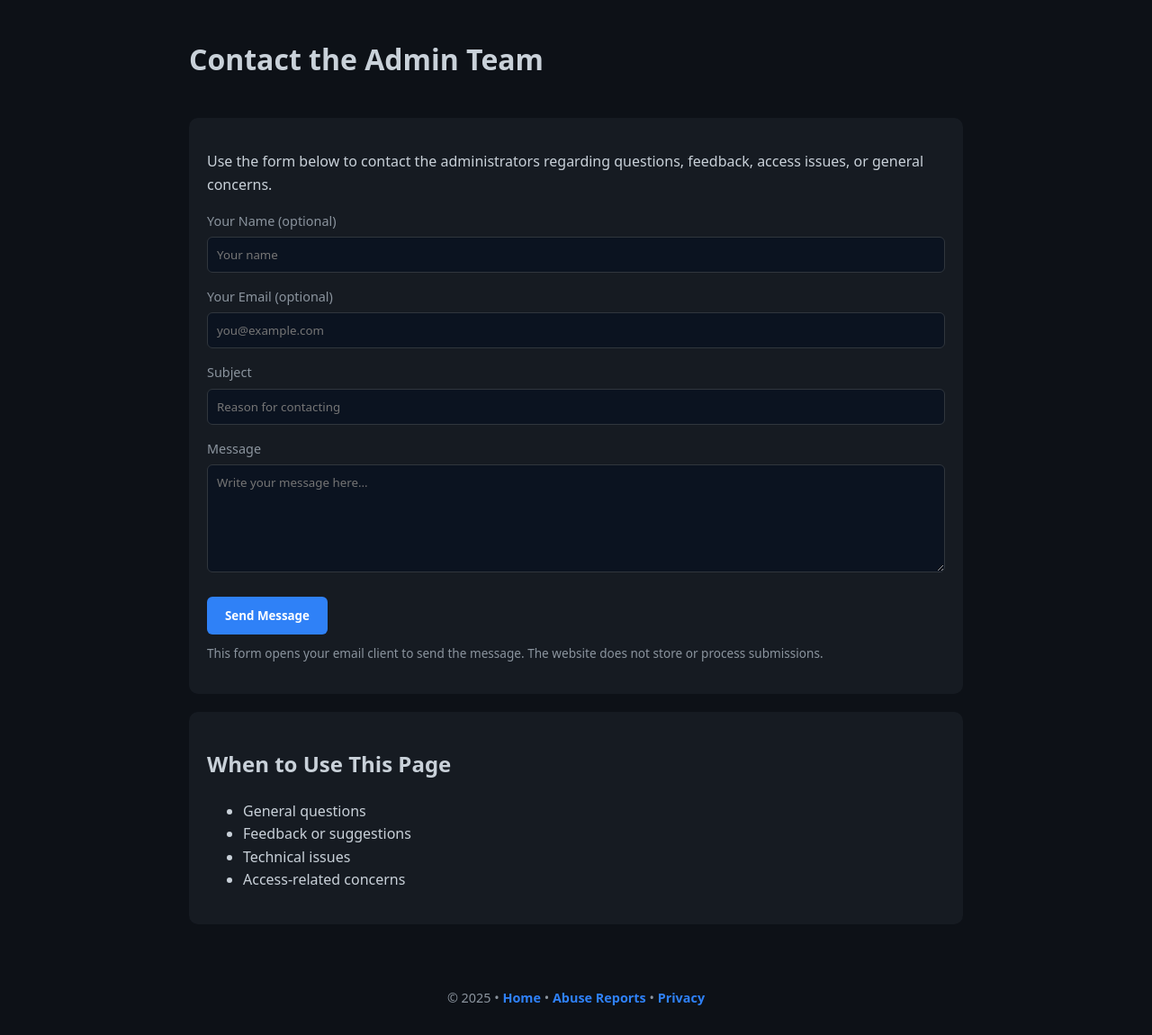
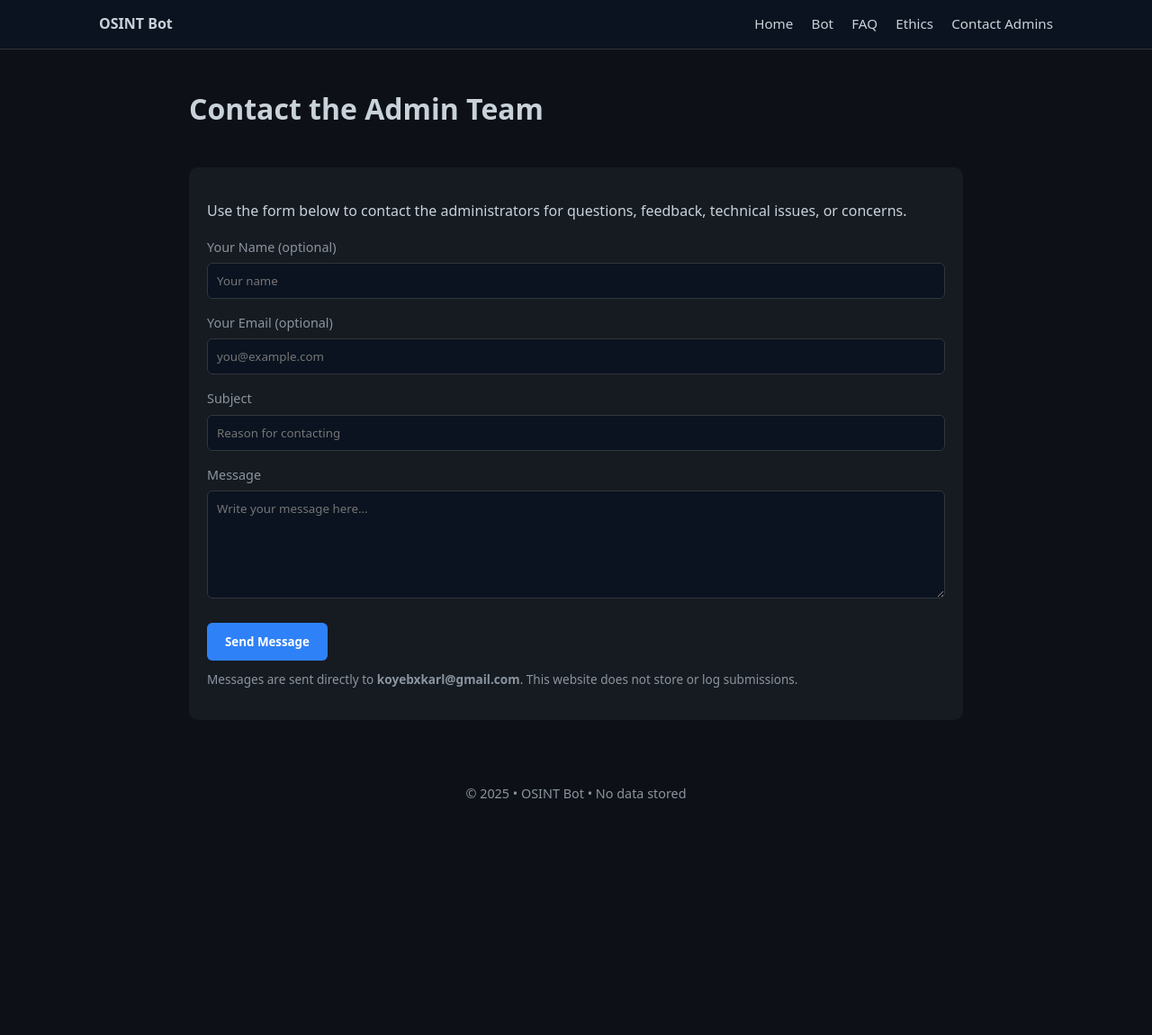
Before and after one commit to koyebxkarl-bot/Zero-X-osint, a plain HTML site: page contact-admins.html in a window 1280 px wide. Shown: the whole page at 90% size. After the commit the page ends 923 px from the top, so only its background shows below. Drawn offline with Linux system fonts and the light colour scheme.

Commit message:
Update contact-admins.html

```diff
--- a/contact-admins.html
+++ b/contact-admins.html
@@ -24,6 +24,31 @@
       background: var(--bg);
       color: var(--text);
       line-height: 1.6;
+    }
+
+    nav {
+      background: #0b1320;
+      border-bottom: 1px solid #30363d;
+    }
+
+    .nav-inner {
+      max-width: 1100px;
+      margin: auto;
+      padding: 14px 20px;
+      display: flex;
+      justify-content: space-between;
+      align-items: center;
+    }
+
+    .nav-inner a {
+      color: var(--text);
+      text-decoration: none;
+      margin-left: 16px;
+      font-size: 0.95rem;
+    }
+
+    .nav-inner a:hover {
+      color: var(--accent);
     }
 
     header {
@@ -65,11 +90,11 @@
       border: 1px solid #30363d;
       border-radius: 6px;
       color: var(--text);
-      resize: vertical;
     }
 
     textarea {
       min-height: 120px;
+      resize: vertical;
     }
 
     button {
@@ -95,18 +120,25 @@
       color: var(--muted);
       font-size: 0.9rem;
     }
-
-    a {
-      color: var(--accent);
-      text-decoration: none;
-      font-weight: 600;
-    }
   </style>
 </head>
 <body>
 
-  <!-- Optional Navbar -->
+  <!-- NAVBAR -->
+  <nav>
+    <div class="nav-inner">
+      <strong>OSINT Bot</strong>
+      <div>
+        <a href="index.html">Home</a>
+        <a href="bot.html">Bot</a>
+        <a href="faq.html">FAQ</a>
+        <a href="ethics.html">Ethics</a>
+        <a href="contact-admins.html">Contact Admins</a>
+      </div>
+    </div>
+  </nav>
 
+  <!-- HEADER -->
   <header>
     <h1>Contact the Admin Team</h1>
   </header>
@@ -114,46 +146,44 @@
   <section>
     <div class="card">
       <p>
-        Use the form below to contact the administrators regarding questions,
-        feedback, access issues, or general concerns.
+        Use the form below to contact the administrators for questions,
+        feedback, technical issues, or concerns.
       </p>
 
-      <!-- Mailto-based contact form -->
-      <form action="mailto:admin@example.com" method="POST" enctype="text/plain">
+      <!-- FORM -->
+      <!-- IMPORTANT: Replace abcdwxyz with your real Formspree ID -->
+      <form action="https://formspree.io/f/abcdwxyz" method="POST">
+
         <label for="name">Your Name (optional)</label>
-        <input type="text" id="name" name="Name" placeholder="Your name">
+        <input type="text" id="name" name="name" placeholder="Your name">
 
         <label for="email">Your Email (optional)</label>
-        <input type="email" id="email" name="Email" placeholder="you@example.com">
+        <input type="email" id="email" name="email" placeholder="you@example.com">
 
         <label for="subject">Subject</label>
-        <input type="text" id="subject" name="Subject" placeholder="Reason for contacting">
+        <input type="text" id="subject" name="subject" placeholder="Reason for contacting" required>
 
         <label for="message">Message</label>
-        <textarea id="message" name="Message" placeholder="Write your message here..."></textarea>
+        <textarea id="message" name="message" placeholder="Write your message here..." required></textarea>
+
+        <!-- Spam protection -->
+        <input type="text" name="_gotcha" style="display:none">
+
+        <!-- Email subject -->
+        <input type="hidden" name="_subject" value="New Admin Contact Message">
 
         <button type="submit">Send Message</button>
       </form>
 
       <p class="note">
-        This form opens your email client to send the message.
-        The website does not store or process submissions.
+        Messages are sent directly to <strong>koyebxkarl@gmail.com</strong>.
+        This website does not store or log submissions.
       </p>
-    </div>
-
-    <div class="card">
-      <h2>When to Use This Page</h2>
-      <ul>
-        <li>General questions</li>
-        <li>Feedback or suggestions</li>
-        <li>Technical issues</li>
-        <li>Access-related concerns</li>
-      </ul>
     </div>
   </section>
 
   <footer>
-    © 2025 • <a href="index.html">Home</a> • <a href="contact.html">Abuse Reports</a> • <a href="privacy.html">Privacy</a>
+    © 2025 • OSINT Bot • No data stored
   </footer>
 
 </body>
```
